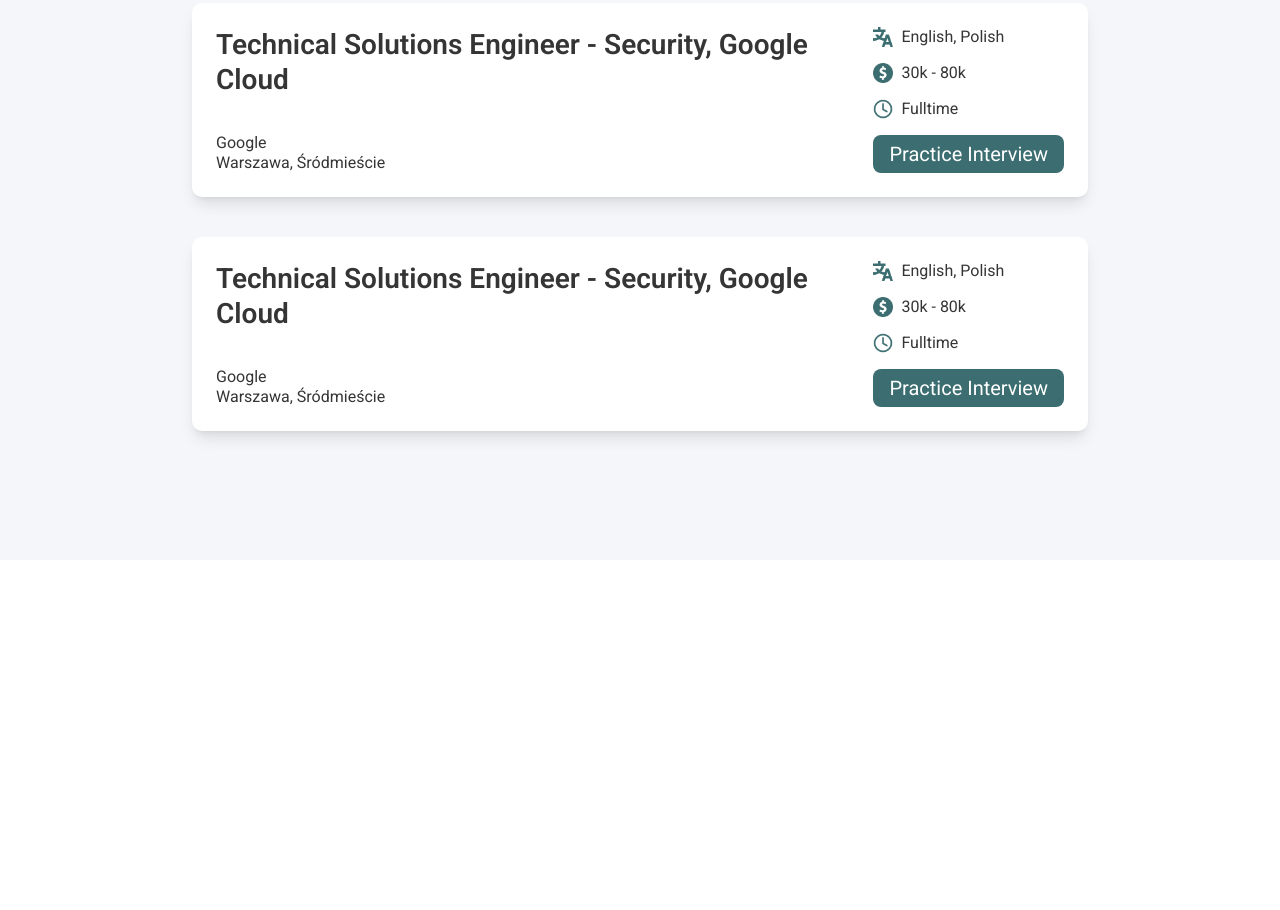
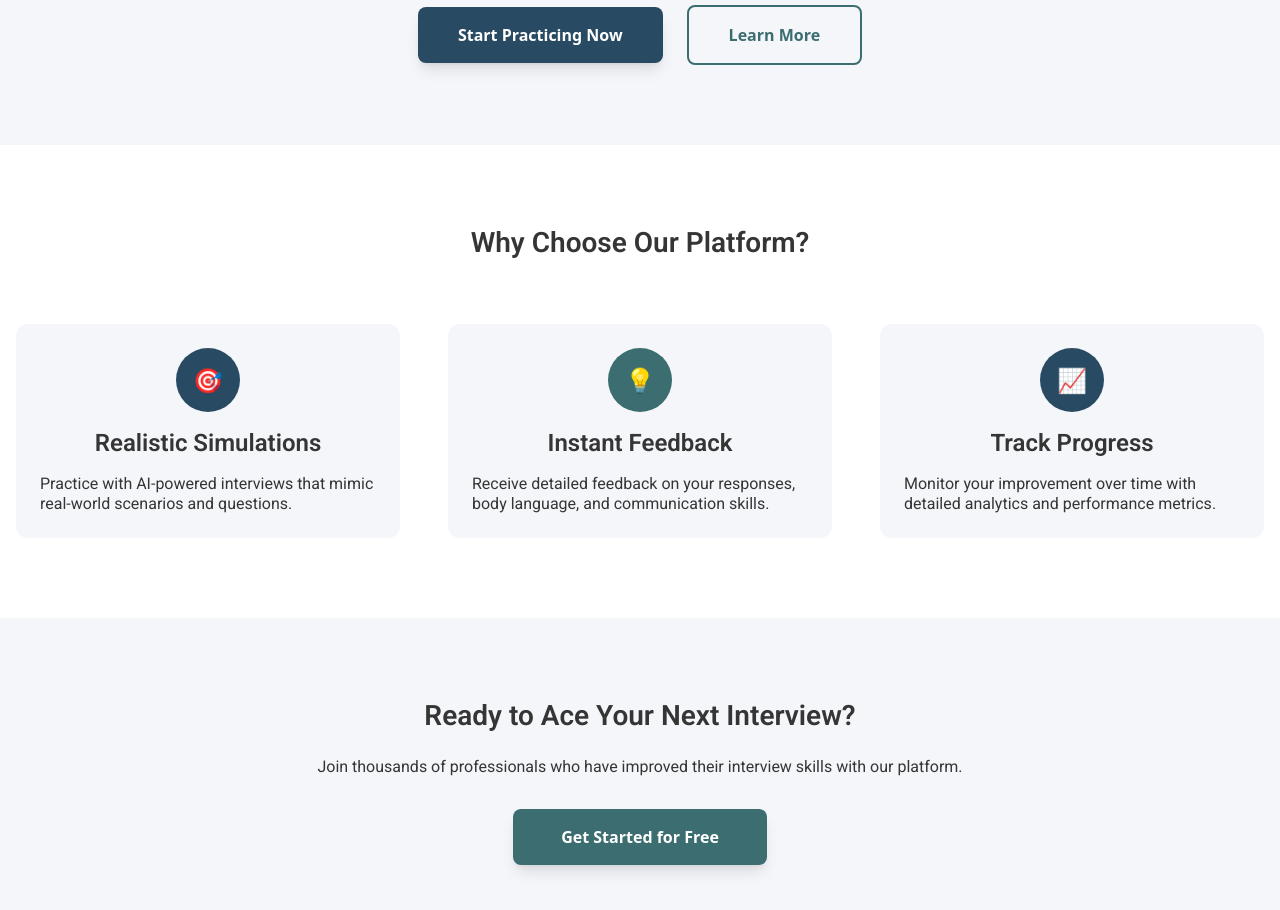
Before and after one commit to JakubMazurek08/CodeReactJS, a React (Vite) app in the folder frontend/: page / in a window 1280 px wide. Shown: the part 240-1150 px from the top of the page. Before the commit the page ends 800 px from the top, so only its background shows below. Built offline with nearby package versions, Linux system fonts and the light colour scheme.

Commit message:
added landing page, updated router

```diff
--- a/frontend/src/Router.tsx
+++ b/frontend/src/Router.tsx
@@ -2,10 +2,15 @@
 import {LoginPage} from "./pages/LoginPage";
 import {Home} from "./pages/Home.tsx";
 import {InterviewChatbot} from "./pages/InterviewChatbot.tsx";
+import {LandingPage} from "./pages/LandingPage";
 
 const router = createBrowserRouter([
     {
         path: "/",
+        element: <LandingPage/>
+    },
+    {
+        path: "/home",
         element: <Home/>
     },
     {
--- /dev/null
+++ b/frontend/src/pages/LandingPage.tsx
@@ -0,0 +1,135 @@
+import React from 'react';
+import { useNavigate } from 'react-router-dom';
+import { Text } from '../components/Text';
+
+export const LandingPage: React.FC = () => {
+    const navigate = useNavigate();
+
+    return (
+        <div className="min-h-screen" style={{ backgroundColor: 'var(--color-background)' }}>
+            {/* Hero Section */}
+            <div className="relative overflow-hidden">
+                <div className="container mx-auto px-4 py-20">
+                    <div className="text-center max-w-4xl mx-auto">
+                        <div className="mb-8">
+                            <Text type="h1">
+                                Master Your Interview Skills
+                            </Text>
+                        </div>
+                        <div className="mb-12">
+                            <Text type="p">
+                                Experience realistic interview simulations powered by AI.
+                                Get instant feedback and improve your performance with every practice session.
+                            </Text>
+                        </div>
+                        <div className="space-x-6">
+                            <button
+                                onClick={() => navigate('/login')}
+                                className="px-10 py-4 rounded-lg font-semibold transition-all transform hover:scale-105 shadow-lg"
+                                style={{
+                                    backgroundColor: 'var(--color-blue)',
+                                    color: 'white'
+                                }}
+                            >
+                                Start Practicing Now
+                            </button>
+                            <button
+                                onClick={() => navigate('/')}
+                                className="px-10 py-4 rounded-lg font-semibold transition-all transform hover:scale-105 border-2"
+                                style={{
+                                    borderColor: 'var(--color-green)',
+                                    color: 'var(--color-green)'
+                                }}
+                            >
+                                Learn More
+                            </button>
+                        </div>
+                    </div>
+                </div>
+            </div>
+
+            {/* Features Section */}
+            <div className="py-20" style={{ backgroundColor: 'white' }}>
+                <div className="container mx-auto px-4">
+                    <div className="text-center mb-16">
+                        <Text type="h2">Why Choose Our Platform?</Text>
+                    </div>
+                    <div className="grid md:grid-cols-3 gap-12">
+                        {/* Feature 1 */}
+                        <div className="p-6 rounded-xl transition-all hover:shadow-lg"
+                             style={{ backgroundColor: 'var(--color-background)' }}>
+                            <div className="text-center mb-4">
+                                <div className="w-16 h-16 mx-auto mb-4 rounded-full flex items-center justify-center"
+                                     style={{ backgroundColor: 'var(--color-blue)' }}>
+                                    <span className="text-2xl text-white">🎯</span>
+                                </div>
+                                <Text type="h3">Realistic Simulations</Text>
+                            </div>
+                            <Text type="p">
+                                Practice with AI-powered interviews that mimic real-world scenarios and questions.
+                            </Text>
+                        </div>
+
+                        {/* Feature 2 */}
+                        <div className="p-6 rounded-xl transition-all hover:shadow-lg"
+                             style={{ backgroundColor: 'var(--color-background)' }}>
+                            <div className="text-center mb-4">
+                                <div className="w-16 h-16 mx-auto mb-4 rounded-full flex items-center justify-center"
+                                     style={{ backgroundColor: 'var(--color-green)' }}>
+                                    <span className="text-2xl text-white">💡</span>
+                                </div>
+                                <Text type="h3">Instant Feedback</Text>
+                            </div>
+                            <Text type="p">
+                                Receive detailed feedback on your responses, body language, and communication skills.
+                            </Text>
+                        </div>
+
+                        {/* Feature 3 */}
+                        <div className="p-6 rounded-xl transition-all hover:shadow-lg"
+                             style={{ backgroundColor: 'var(--color-background)' }}>
+                            <div className="text-center mb-4">
+                                <div className="w-16 h-16 mx-auto mb-4 rounded-full flex items-center justify-center"
+                                     style={{ backgroundColor: 'var(--color-blue)' }}>
+                                    <span className="text-2xl text-white">📈</span>
+                                </div>
+                                <Text type="h3">Track Progress</Text>
+                            </div>
+                            <Text type="p">
+                                Monitor your improvement over time with detailed analytics and performance metrics.
+                            </Text>
+                        </div>
+                    </div>
+                </div>
+            </div>
+
+            {/* CTA Section */}
+            <div className="py-20" style={{ backgroundColor: 'var(--color-background)' }}>
+                <div className="container mx-auto px-4 text-center">
+                    <div className="max-w-2xl mx-auto">
+                        <div className="mb-6">
+                            <Text type="h2">
+                                Ready to Ace Your Next Interview?
+                            </Text>
+                        </div>
+                        <div className="mb-8">
+                            <Text type="p">
+                                Join thousands of professionals who have improved their interview skills with our platform.
+                            </Text>
+                        </div>
+                        <button
+                            onClick={() => navigate('/login')}
+                            className="px-12 py-4 rounded-lg font-semibold transition-all transform hover:scale-105 shadow-lg"
+                            style={{
+                                backgroundColor: 'var(--color-green)',
+                                color: 'white'
+                            }}
+                        >
+                            Get Started for Free
+                        </button>
+                    </div>
+                </div>
+            </div>
+        </div>
+    );
+};
```
